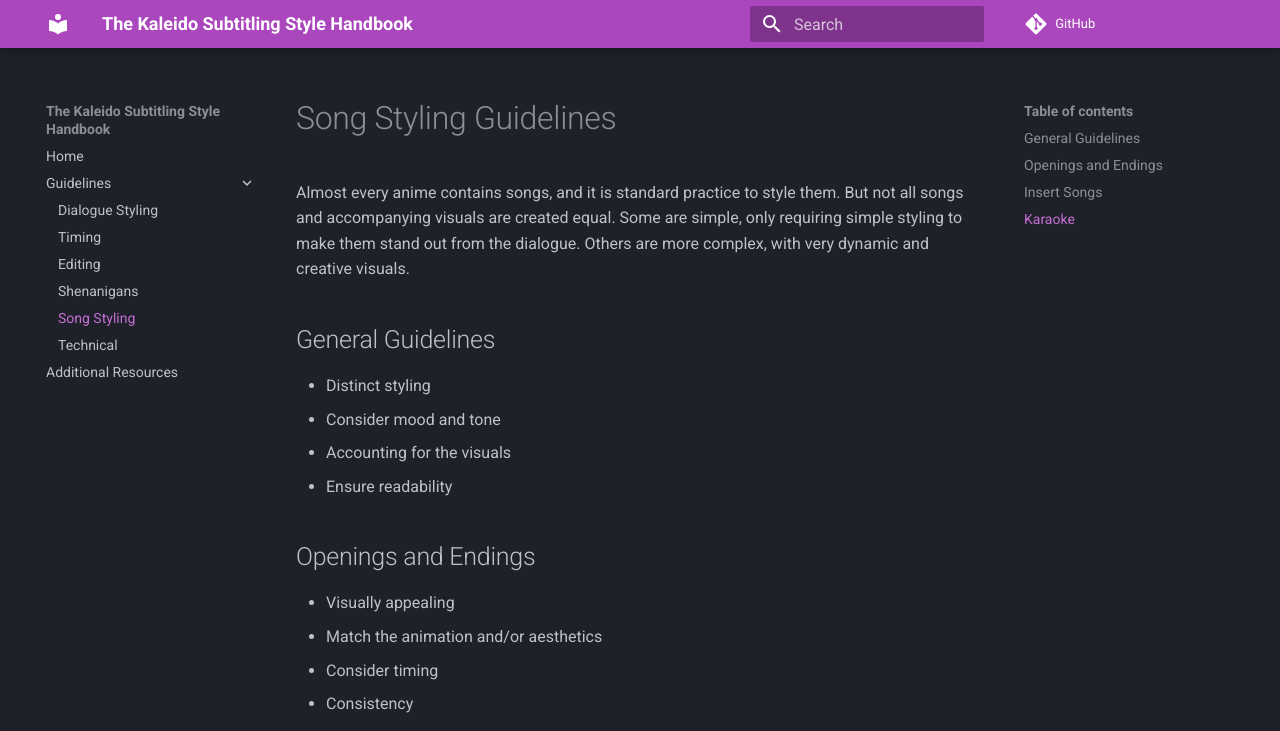
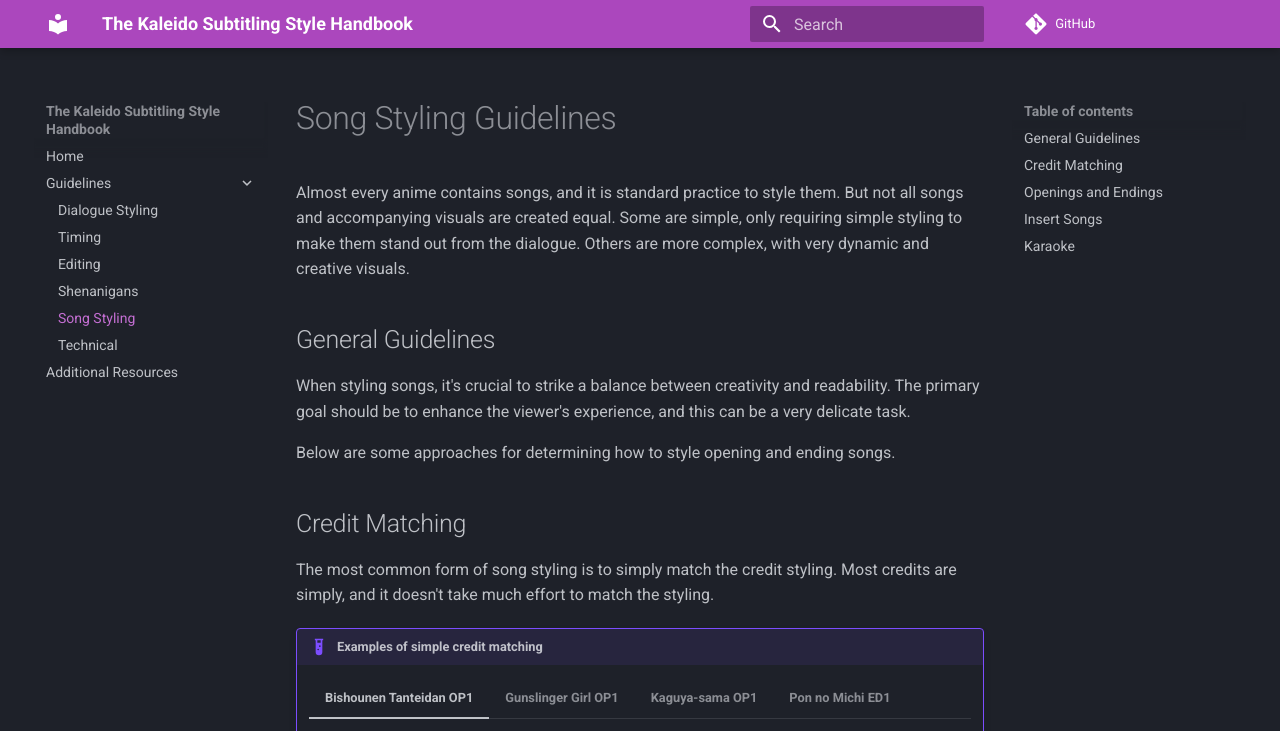
Before and after one commit to Kaleido-subs/style-guide, an MkDocs documentation site: the page built from docs/guidelines/styling/songstyling.md, in a window 1280 px wide and 1400 px high. Shown: the top 731 px of the window. Built offline with MkDocs 1.6.1 and Material for MkDocs 9.7.7, drawn with Linux system fonts in a browser that asks for light colours; comment, search, counter and statistics services are not loaded; some of the changed text lies outside the part shown; grey boxes are pictures that could not be loaded.

Commit message:
Song styling: Credit matching

```diff
--- a/docs/guidelines/styling/songstyling.md
+++ b/docs/guidelines/styling/songstyling.md
@@ -10,6 +10,78 @@
 with very dynamic and creative visuals.
 
 ## General Guidelines
+
+When styling songs,
+it's crucial to strike a balance between creativity and readability.
+The primary goal should be to enhance the viewer's experience,
+and this can be a very delicate task.
+
+Below are some approaches for determining how to style opening and ending songs.
+
+## Credit Matching
+
+The most common form of song styling is to simply match the credit styling.
+Most credits are simply,
+and it doesn't take much effort to match the styling.
+
+!!! example "Examples of simple credit matching"
+    === "Bishounen Tanteidan OP1"
+        <iframe src="https://streamable.com/e/0y26k8" width="100%" height="410" frameborder="0" allowfullscreen>
+        </iframe>
+        !!! info "Styling by herkz (Commie)"
+
+    === "Gunslinger Girl OP1"
+        <iframe src="https://streamable.com/e/74ys0x" width="100%" height="405" frameborder="0" allowfullscreen>
+        </iframe>
+        !!! info "Styling by LightArrowsEXE (Kaleido)"
+
+    === "Kaguya-sama OP1"
+        <iframe src="https://streamable.com/e/royvyy" width="100%" height="410" frameborder="0" allowfullscreen>
+        </iframe>
+        !!! info "Styling by Areki (Good Job! Media)"
+
+    === "Pon no Michi ED1"
+        <iframe src="https://streamable.com/e/2let3g" width="100%" height="410" frameborder="0" allowfullscreen>
+        </iframe>
+        !!! info "Styling by SHSL_Ezra (NovaWorks)"
+
+This type of approach can be very easy,
+but sometimes credits can be very complex.
+At that point,
+how close you try to match the credit styling
+is an exercise left to the discretion of the styler,
+and the more complex the effect,
+the longer it may take to match.
+
+!!! example "Examples of credit matching with various levels of complexity"
+    === "Re:Zero OP1"
+        <iframe src="https://streamable.com/e/a04prw" width="100%" height="410" frameborder="0" allowfullscreen>
+        </iframe>
+        !!! info "Styling by tsuku (DameDesuYo)"
+
+    === "Neverland OP1"
+        <iframe src="https://streamable.com/e/55njgo" width="100%" height="410" frameborder="0" allowfullscreen>
+        </iframe>
+        !!! info "Styling by Colgatto (Good Job! Media)"
+
+    === "Trinity Seven OP1"
+        <iframe src="https://streamable.com/e/y4tner" width="100%" height="410" frameborder="0" allowfullscreen>
+        </iframe>
+        !!! info "Styling by logarithm (DameDesuYo)"
+
+    === "Dimension W OP1"
+        <iframe src="https://streamable.com/e/lnen8f" width="100%" height="410" frameborder="0" allowfullscreen>
+        </iframe>
+        !!! info "Styling by logarithm (DameDesuYo)"
+
+    === "Kami no Tou S2 OP1"
+        <iframe src="https://streamable.com/e/r82ws9" width="100%" height="410" frameborder="0" allowfullscreen>
+        </iframe>
+        !!! info "Styling by Nalu and Emzy (One Fansub)"
+
+
+
+TODO: rest of this page
 
 - Distinct styling
 - Consider mood and tone
```
